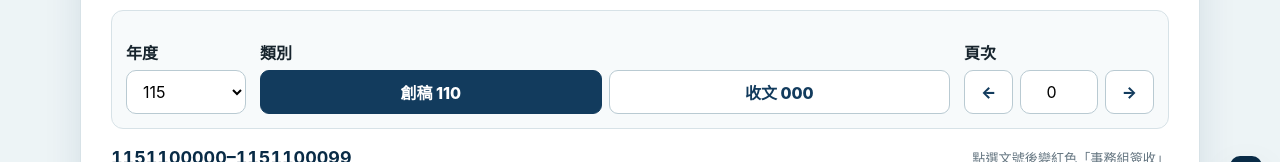
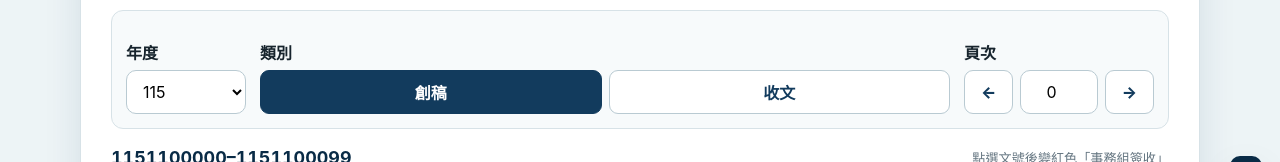
Before and after one commit to AlexLiu1975/kmu-document-delivery-demo, a website with bundled scripts: page index.html in a window 1280 px wide. Shown: the part 638-800 px from the top of the page. Built offline with nearby package versions, Linux system fonts and the light colour scheme.

Commit message:
Add files via upload

```diff
--- a/index.html
+++ b/index.html
@@ -79,8 +79,8 @@
             <div>
               <span class="control-label">類別</span>
               <div class="type-switch">
-                <button id="index-draft" class="type-button active" type="button" aria-pressed="true">創稿 110</button>
-                <button id="index-receive" class="type-button" type="button" aria-pressed="false">收文 000</button>
+                <button id="index-draft" class="type-button active" type="button" aria-pressed="true">創稿</button>
+                <button id="index-receive" class="type-button" type="button" aria-pressed="false">收文</button>
               </div>
             </div>
             <div>
```
